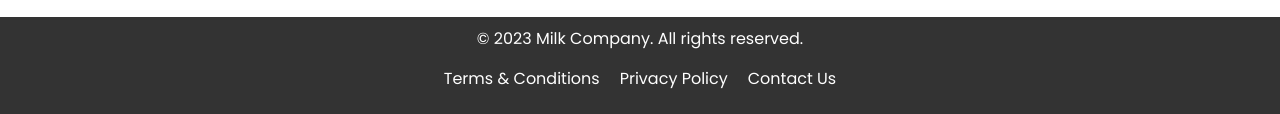
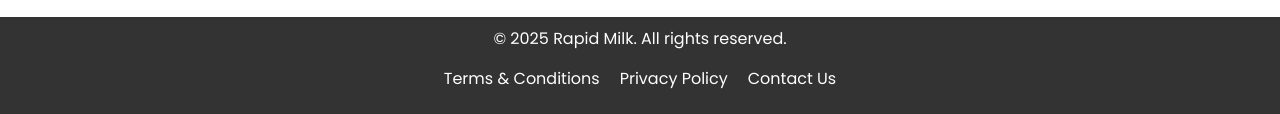
Before and after one commit to ayushrs/Rapid-Milk, a plain HTML site: page products.html in a window 1280 px wide. Shown: the part 745-859 px from the top of the page. Drawn offline with nearby package versions, Linux system fonts and the light colour scheme.

Commit message:
Update products.html

```diff
--- a/products.html
+++ b/products.html
@@ -434,7 +434,7 @@
     </div>
     <!-- Footer -->
     <footer>
-        <p>&copy; 2023 Milk Company. All rights reserved.</p>
+        <p>&copy; 2025 Rapid Milk. All rights reserved.</p>
         <ul>
             <li><a href="#terms">Terms & Conditions</a></li>
             <li><a href="#privacy">Privacy Policy</a></li>
```
